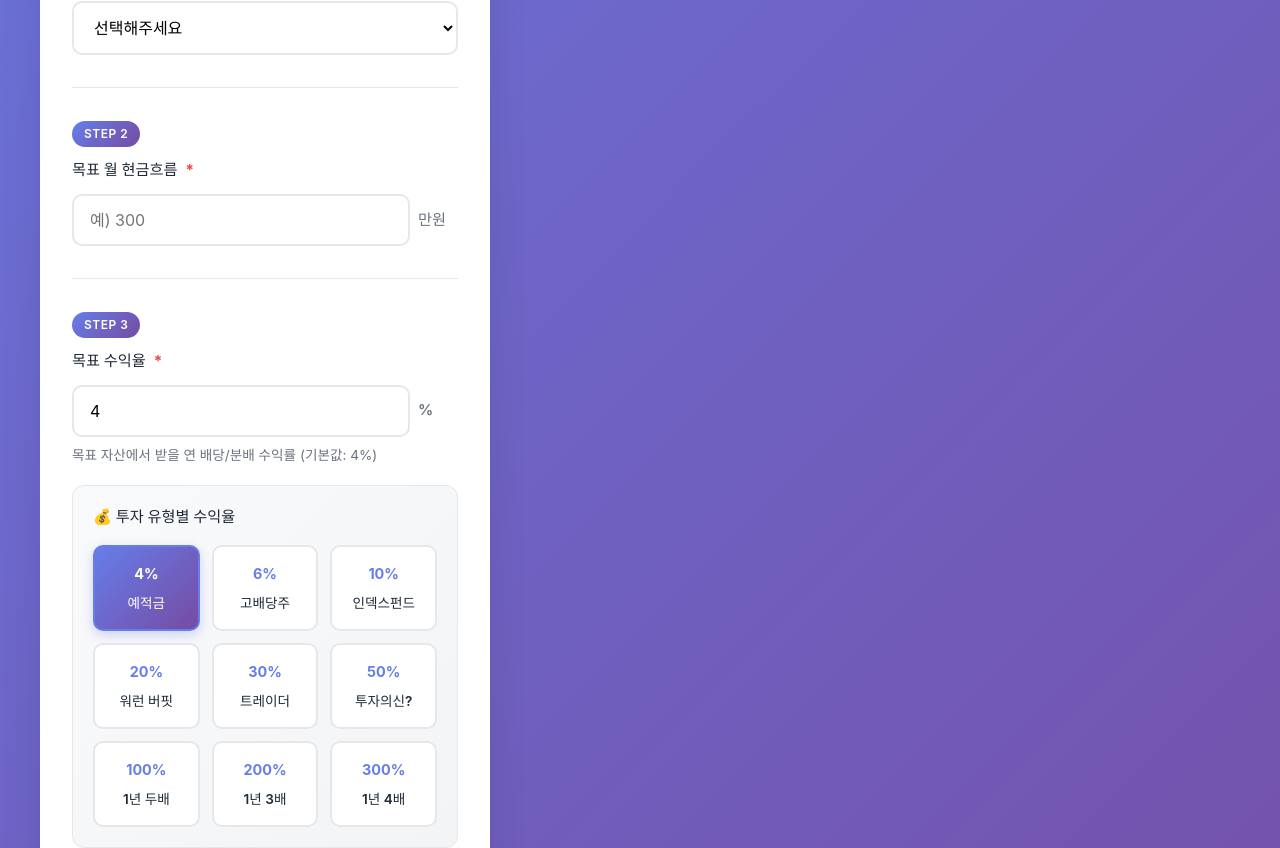
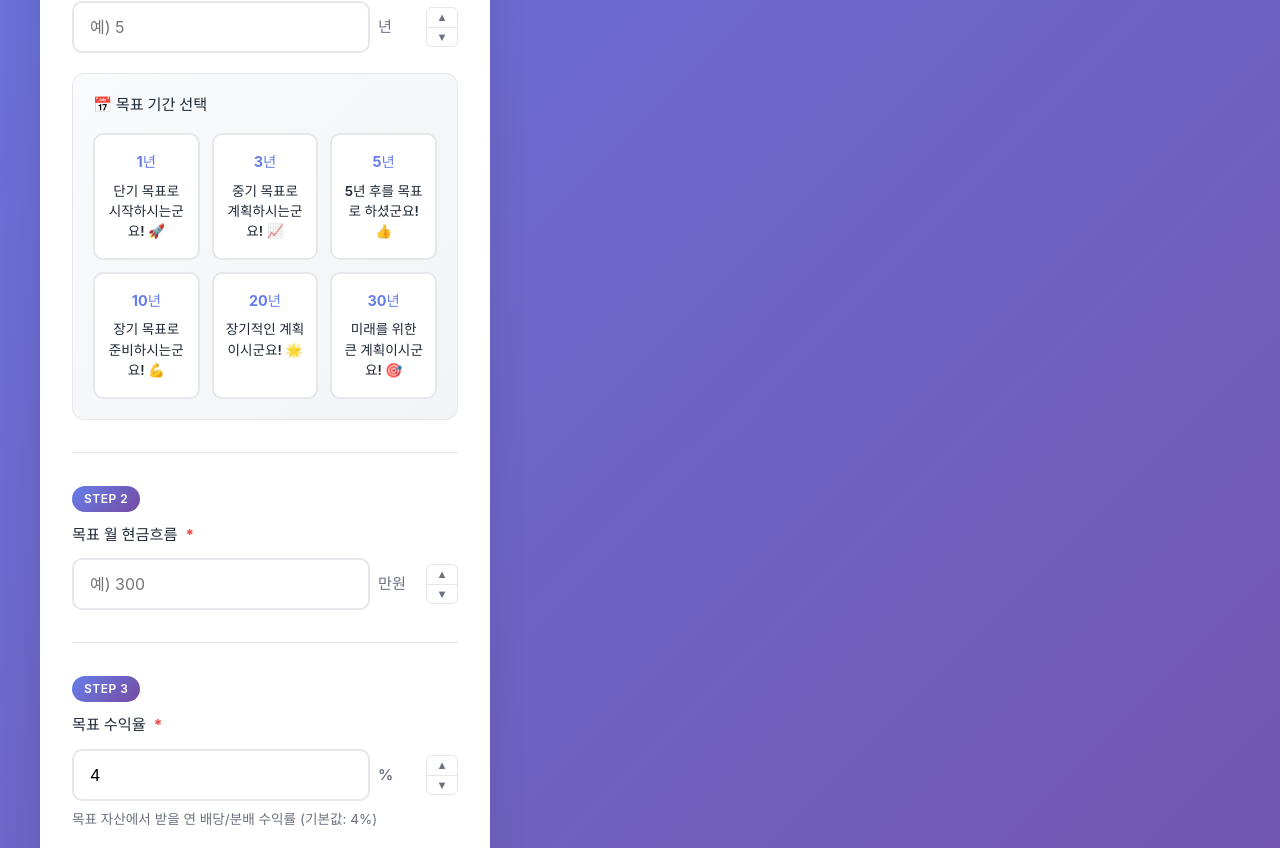
Before and after one commit to Jin2ouS/invest-calculator, a React app: page / in a window 1280 px wide. Shown: the part 1079-1927 px from the top of the page. Built offline with nearby package versions, Linux system fonts and the light colour scheme; the HTML template or start-up script is replaced by a standard one; a web font is replaced by a local one.

Commit message:
UI 수정

```diff
--- a/src/components/InputForm.css
+++ b/src/components/InputForm.css
@@ -80,6 +80,7 @@
   display: flex;
   align-items: center;
   gap: 0.5rem;
+  position: relative;
 }
 
 .input-group .form-input {
@@ -91,6 +92,56 @@
   color: #6b7280;
   font-size: 0.95rem;
   min-width: 40px;
+}
+
+.input-buttons {
+  display: flex;
+  flex-direction: column;
+  gap: 0;
+}
+
+.input-btn {
+  width: 32px;
+  height: 20px;
+  border: 1px solid #e5e7eb;
+  background: white;
+  color: #6b7280;
+  font-size: 0.7rem;
+  cursor: pointer;
+  display: flex;
+  align-items: center;
+  justify-content: center;
+  transition: all 0.2s;
+  padding: 0;
+  line-height: 1;
+}
+
+.input-btn:hover {
+  background: #f3f4f6;
+  border-color: #9ca3af;
+  color: #1f2937;
+}
+
+.input-btn:active {
+  background: #e5e7eb;
+  transform: scale(0.95);
+}
+
+.input-btn-up {
+  border-radius: 6px 6px 0 0;
+  border-bottom: none;
+}
+
+.input-btn-down {
+  border-radius: 0 0 6px 6px;
+}
+
+.target-year-buttons {
+  margin-top: 1.25rem;
+  padding: 1.25rem;
+  background: linear-gradient(135deg, #f9fafb 0%, #f3f4f6 100%);
+  border-radius: 12px;
+  border: 1px solid #e5e7eb;
 }
 
 .feedback-message {
--- a/src/components/InputForm.jsx
+++ b/src/components/InputForm.jsx
@@ -68,14 +68,32 @@ function InputForm({ inputs, onInputChange, onCalculate, onReset }) {
            inputs.currentAssets
   }
 
-  const targetYearOptions = [
-    { value: 1, label: '1년 후' },
-    { value: 3, label: '3년 후' },
-    { value: 5, label: '5년 후' },
-    { value: 10, label: '10년 후' },
-    { value: 15, label: '15년 후' },
-    { value: 20, label: '20년 후' }
+  const targetYearButtons = [
+    { value: 1, label: '1년', message: '단기 목표로 시작하시는군요! 🚀' },
+    { value: 3, label: '3년', message: '중기 목표로 계획하시는군요! 📈' },
+    { value: 5, label: '5년', message: '5년 후를 목표로 하셨군요! 👍' },
+    { value: 10, label: '10년', message: '장기 목표로 준비하시는군요! 💪' },
+    { value: 20, label: '20년', message: '장기적인 계획이시군요! 🌟' },
+    { value: 30, label: '30년', message: '미래를 위한 큰 계획이시군요! 🎯' }
   ]
+
+  const handleTargetYearsAdjust = (delta) => {
+    const currentValue = inputs.targetYears || 0
+    const newValue = Math.max(0, currentValue + delta)
+    onInputChange('targetYears', newValue)
+  }
+
+  const handleMonthlyIncomeAdjust = (delta) => {
+    const currentValue = inputs.monthlyIncome || 0
+    const newValue = Math.max(0, currentValue + (delta * 100))
+    onInputChange('monthlyIncome', newValue)
+  }
+
+  const handleDividendRateAdjust = (delta) => {
+    const currentValue = inputs.dividendRate || 0
+    const newValue = Math.max(0, currentValue + (delta * 2))
+    onInputChange('dividendRate', newValue)
+  }
 
   return (
     <div className="input-form">
@@ -85,23 +103,59 @@ function InputForm({ inputs, onInputChange, onCalculate, onReset }) {
           <span className="label-text">목표 시점</span>
           <span className="label-required">*</span>
         </label>
-        <select
-          className="form-select"
-          value={inputs.targetYears}
-          onChange={(e) => onInputChange('targetYears', Number(e.target.value))}
-        >
-          <option value="">선택해주세요</option>
-          {targetYearOptions.map(option => (
-            <option key={option.value} value={option.value}>
-              {option.label}
-            </option>
-          ))}
-        </select>
+        <div className="input-group">
+          <input
+            type="number"
+            className="form-input"
+            placeholder="예) 5"
+            value={inputs.targetYears}
+            onChange={(e) => onInputChange('targetYears', Number(e.target.value))}
+            min="0"
+          />
+          <span className="input-suffix">년</span>
+          <div className="input-buttons">
+            <button
+              type="button"
+              className="input-btn input-btn-up"
+              onClick={() => handleTargetYearsAdjust(1)}
+              aria-label="증가"
+            >
+              ▲
+            </button>
+            <button
+              type="button"
+              className="input-btn input-btn-down"
+              onClick={() => handleTargetYearsAdjust(-1)}
+              aria-label="감소"
+            >
+              ▼
+            </button>
+          </div>
+        </div>
         {inputs.targetYears && (
           <div className="feedback-message success">
             {inputs.targetYears}년 후를 목표로 하셨군요! 👍
           </div>
         )}
+
+        <div className="target-year-buttons">
+          <div className="comparison-title">📅 목표 기간 선택</div>
+          <div className="comparison-grid">
+            {targetYearButtons.map(({ value, label, message }) => {
+              const isSelected = value === inputs.targetYears
+              return (
+                <div
+                  key={value}
+                  className={`comparison-item ${isSelected ? 'selected' : ''}`}
+                  onClick={() => onInputChange('targetYears', value)}
+                >
+                  <div className="rate">{label}</div>
+                  <div className="asset">{message}</div>
+                </div>
+              )
+            })}
+          </div>
+        </div>
       </div>
 
       <div className="form-section">
@@ -120,6 +174,24 @@ function InputForm({ inputs, onInputChange, onCalculate, onReset }) {
             min="0"
           />
           <span className="input-suffix">만원</span>
+          <div className="input-buttons">
+            <button
+              type="button"
+              className="input-btn input-btn-up"
+              onClick={() => handleMonthlyIncomeAdjust(1)}
+              aria-label="100만원 증가"
+            >
+              ▲
+            </button>
+            <button
+              type="button"
+              className="input-btn input-btn-down"
+              onClick={() => handleMonthlyIncomeAdjust(-1)}
+              aria-label="100만원 감소"
+            >
+              ▼
+            </button>
+          </div>
         </div>
         {inputs.monthlyIncome > 0 && (
           <div className="annual-income-display">
@@ -145,6 +217,24 @@ function InputForm({ inputs, onInputChange, onCalculate, onReset }) {
             step="0.1"
           />
           <span className="input-suffix">%</span>
+          <div className="input-buttons">
+            <button
+              type="button"
+              className="input-btn input-btn-up"
+              onClick={() => handleDividendRateAdjust(1)}
+              aria-label="2% 증가"
+            >
+              ▲
+            </button>
+            <button
+              type="button"
+              className="input-btn input-btn-down"
+              onClick={() => handleDividendRateAdjust(-1)}
+              aria-label="2% 감소"
+            >
+              ▼
+            </button>
+          </div>
         </div>
         <div className="help-text">
           목표 자산에서 받을 연 배당/분배 수익률 (기본값: 4%)
```
